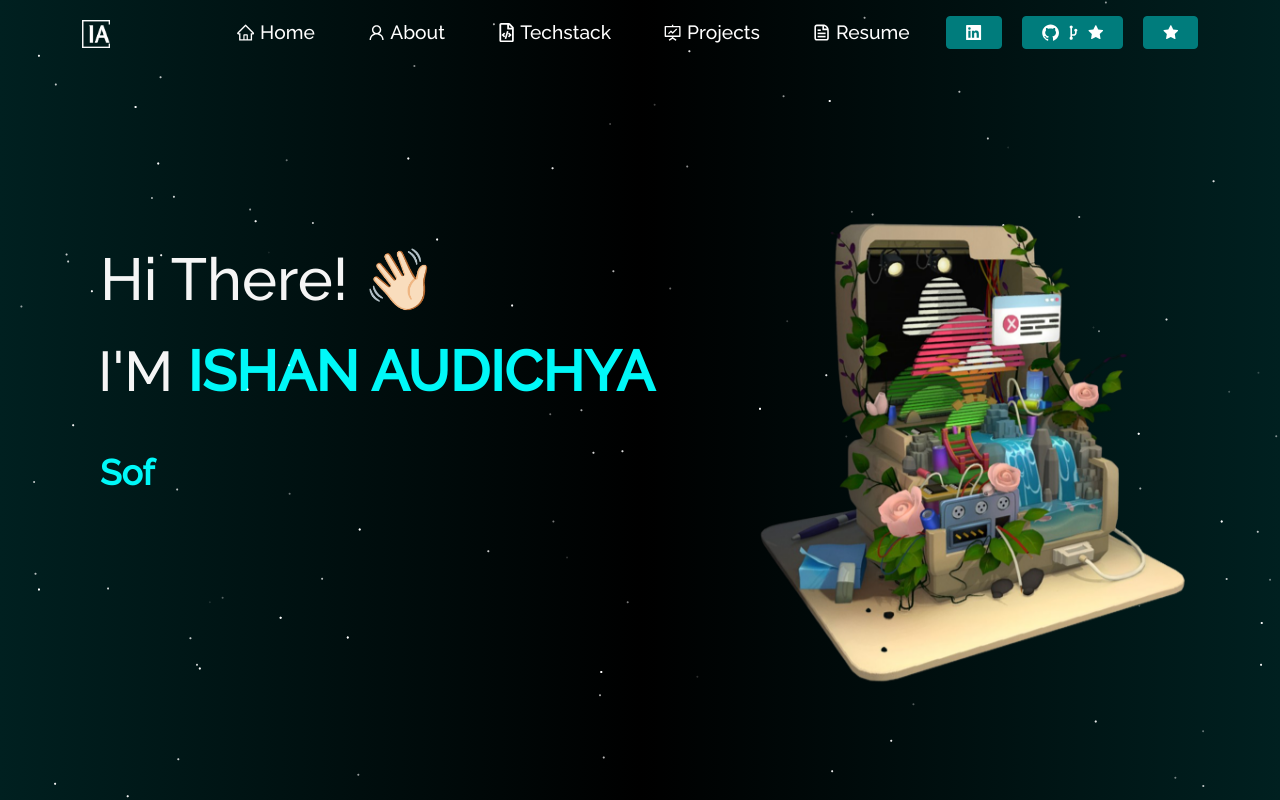
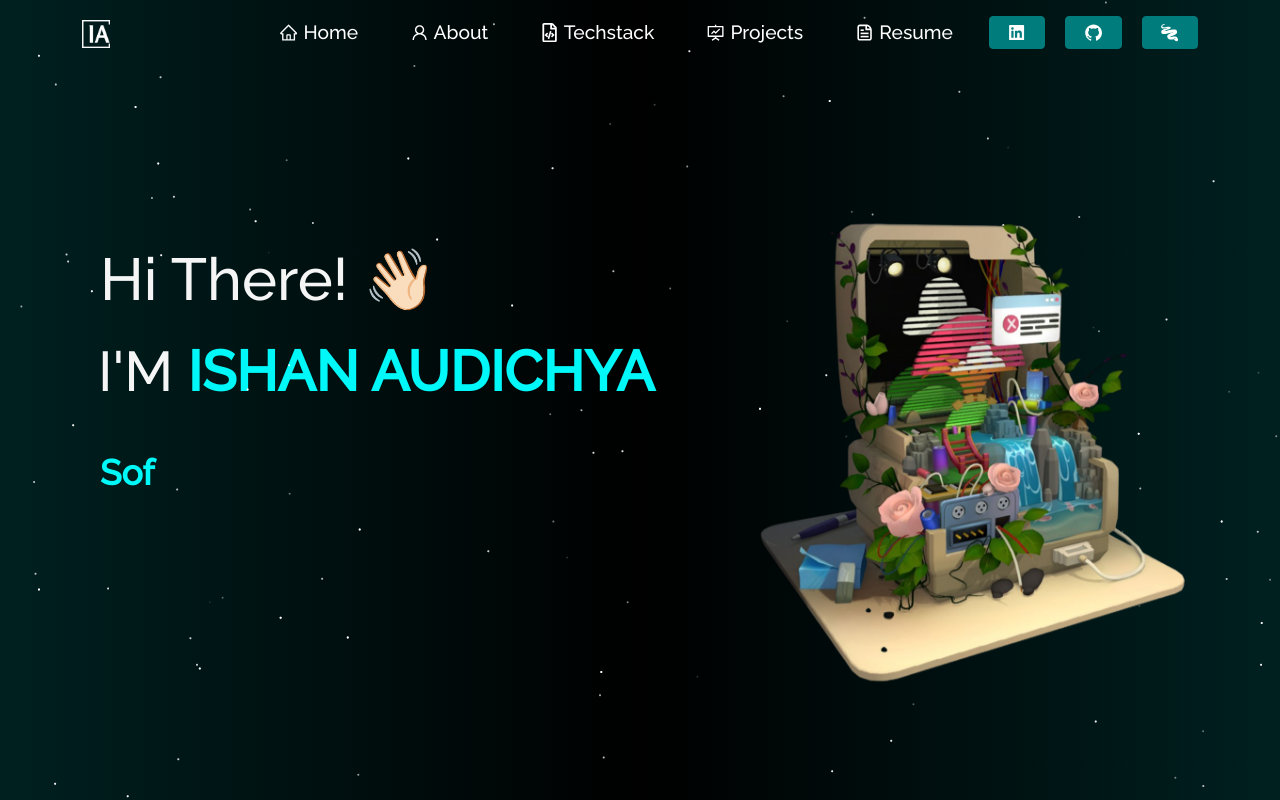
Before and after one commit to ishanaudichya/portfolio-c, a React (Create React App) app: page / in a window 1280 px wide. Shown: the top 800 px of the page. Built offline with nearby package versions, Linux system fonts and the light colour scheme.

Commit message:
fix snake logo

```diff
--- a/src/components/Navbar.js
+++ b/src/components/Navbar.js
@@ -5,7 +5,8 @@ import Container from "react-bootstrap/Container";
 import logo from "../Assets/logo.png";
 import Button from "react-bootstrap/Button";
 import { Link } from "react-router-dom";
-import { CgGitFork } from "react-icons/cg";
+import { GiSandSnake } from "react-icons/gi";
+
 import {
   AiFillStar,
   AiOutlineHome,
@@ -120,8 +121,6 @@ function NavBar({ setGameActive }) {
                 className="fork-btn-inner"
               >
                 <AiFillGithub style={{ fontSize: "1.2em" }} />{" "}
-                <CgGitFork style={{ fontSize: "1.2em" }} />{" "}
-                <AiFillStar style={{ fontSize: "1.1em" }} />
               </Button>
             </Nav.Item>
             <Nav.Item className="fork-btn">
@@ -129,7 +128,7 @@ function NavBar({ setGameActive }) {
                 onClick={() => setGameActive(true)}
                 className="fork-btn-inner"
               >
-                <AiFillStar style={{ fontSize: "1.1em" }} />
+                <GiSandSnake style={{ fontSize: "1.2em", margin: "0px" }} />{" "}
               </Button>
             </Nav.Item>
           </Nav>
--- a/src/style.css
+++ b/src/style.css
@@ -761,6 +761,7 @@ button:focus {
   padding: 0.25rem 1.1rem !important;
   vertical-align: middle !important;
   text-align: center !important;
+  margin: 0 !important;
 }
 
 .fork-btn-inner:hover {
```
